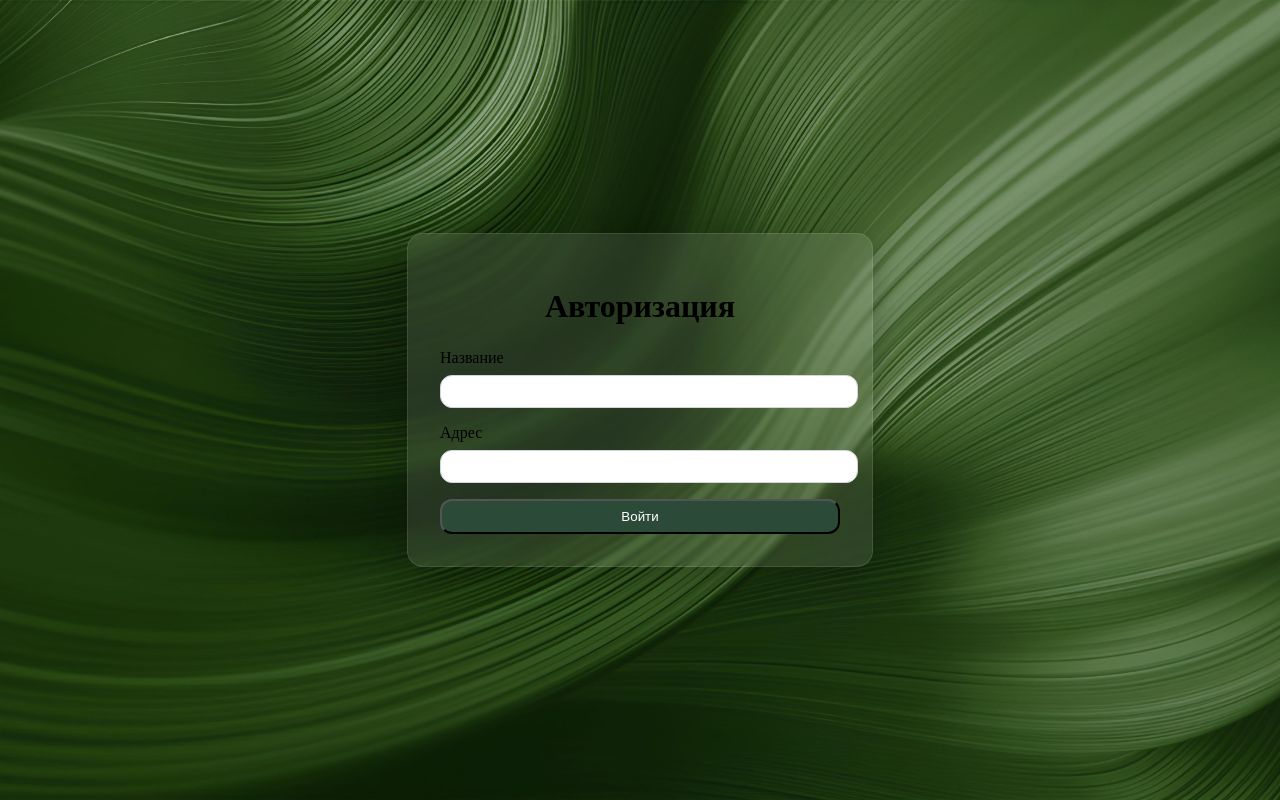
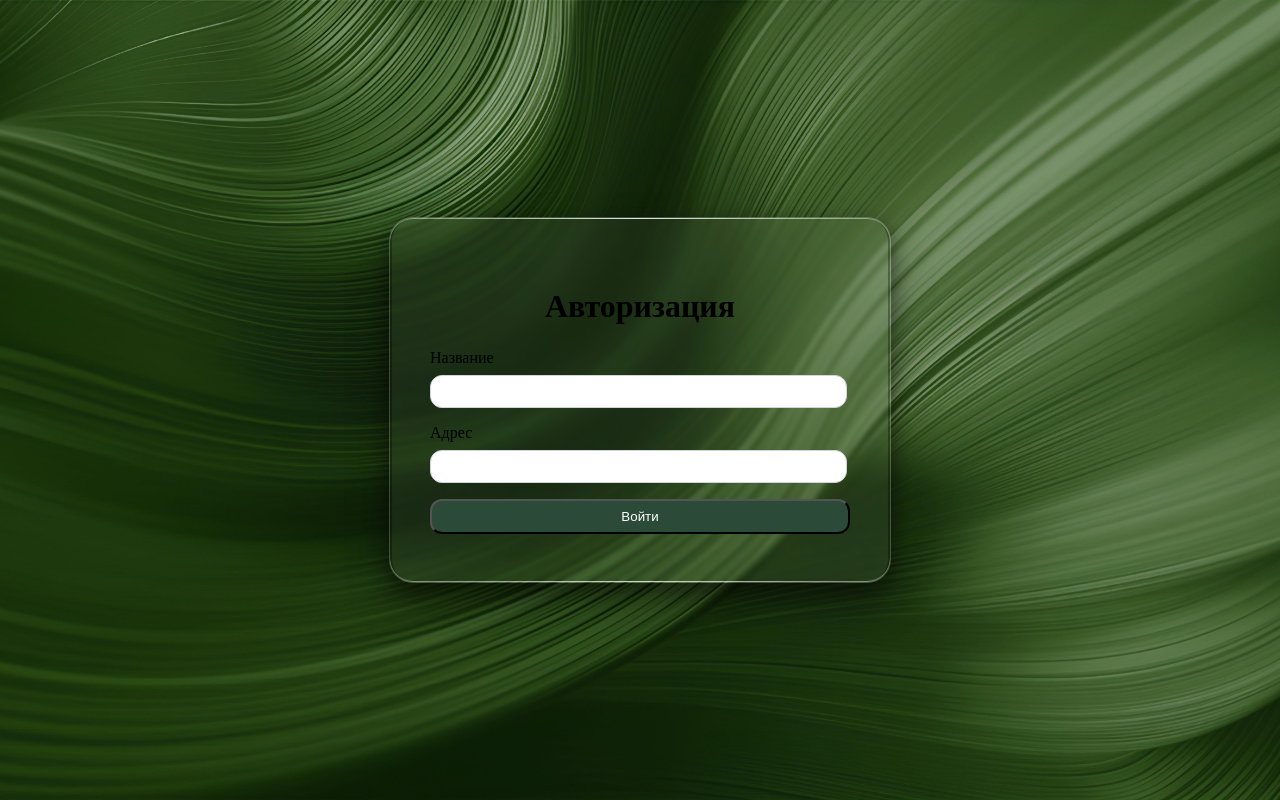
Before and after one commit to HasanovTimur9/review-analysis, a React (Vite) app in the folder frontend/frontend-review-analysis/: page / in a window 1280 px wide. Built offline with nearby package versions, Linux system fonts and the light colour scheme.

Commit message:
стеклянная кнопка

```diff
--- a/frontend/frontend-review-analysis/src/pages/LoginPage.css
+++ b/frontend/frontend-review-analysis/src/pages/LoginPage.css
@@ -19,14 +19,57 @@ html, body {
 }
 
 .login-box {
-    background: rgba(255, 255, 255, 0.1);
-    border-radius: 1rem;
-    padding: 2rem;
+    position: relative;
     width: 100%;
-    max-width: 400px;
-    box-shadow: 0 8px 32px rgba(0, 0, 0, 0.2);
+    max-width: 420px;
+    padding: 3rem 2.5rem;
+    border-radius: 24px;
+    background: rgba(255, 255, 255, 0.05);
     backdrop-filter: blur(2px);
-    border: 1px solid rgba(255, 255, 255, 0.1);
+    -webkit-backdrop-filter: blur(20px);
+    overflow: hidden;
+
+    /* Основная "стеклянная" рамка + белая подсветка сверху/снизу */
+    border: 1px solid rgba(255, 255, 255, 0.15);
+    box-shadow:
+                /* Белая яркая подсветка сверху и снизу */
+            0 -1px 0 rgba(255, 255, 255, 0.4) inset,
+            0 1px 0 rgba(255, 255, 255, 0.4) inset,
+
+                /* Тёмные боковые и нижняя тени */
+            -2px 0 0 rgba(0, 0, 0, 0.3) inset,
+            2px 0 0 rgba(0, 0, 0, 0.3) inset,
+            0 8px 20px rgba(0, 0, 0, 0.35),
+
+                /* Общая глубина и "парение" */
+            0 20px 40px rgba(0, 0, 0, 0.4);
+}
+
+.login-box::before {
+    content: '';
+    position: absolute;
+    left: 12px; right: 12px;
+    top: 0;
+    height: 1px;
+    background: linear-gradient(90deg,
+    transparent,
+    rgba(255, 255, 255, 0.8),
+    transparent
+    );
+    border-radius: 1px;
+}
+
+.login-box::after {
+    content: '';
+    position: absolute;
+    left: 12px; right: 12px;
+    bottom: 0;
+    height: 1px;
+    background: linear-gradient(90deg,
+    transparent,
+    rgba(255, 255, 255, 0.6),
+    transparent
+    );
 }
 
 .login-title {
@@ -43,7 +86,7 @@ html, body {
 }
 
 .login-input {
-    width: 100%;
+    width: 95%;
     padding: 0.5rem;
     border: 1px solid #d1d5db;
     border-radius: 0.75rem;
```
